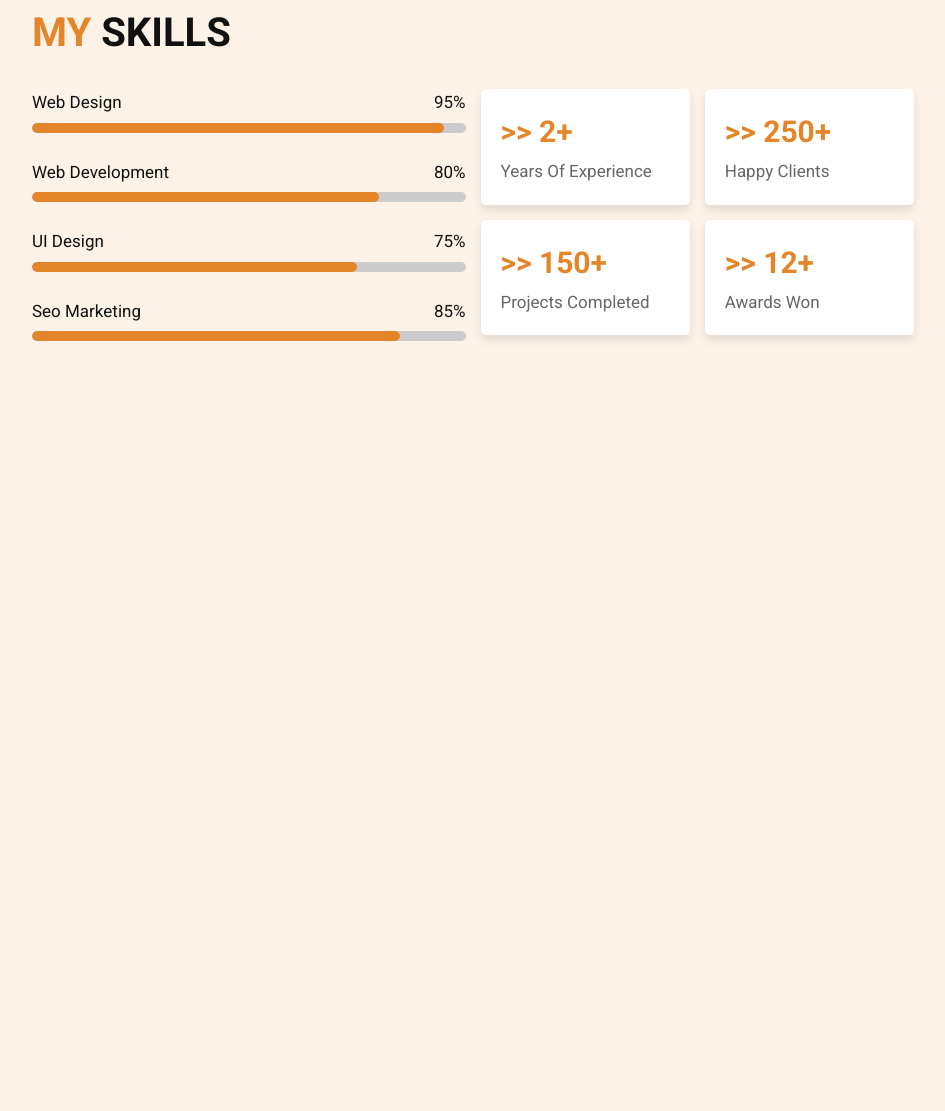
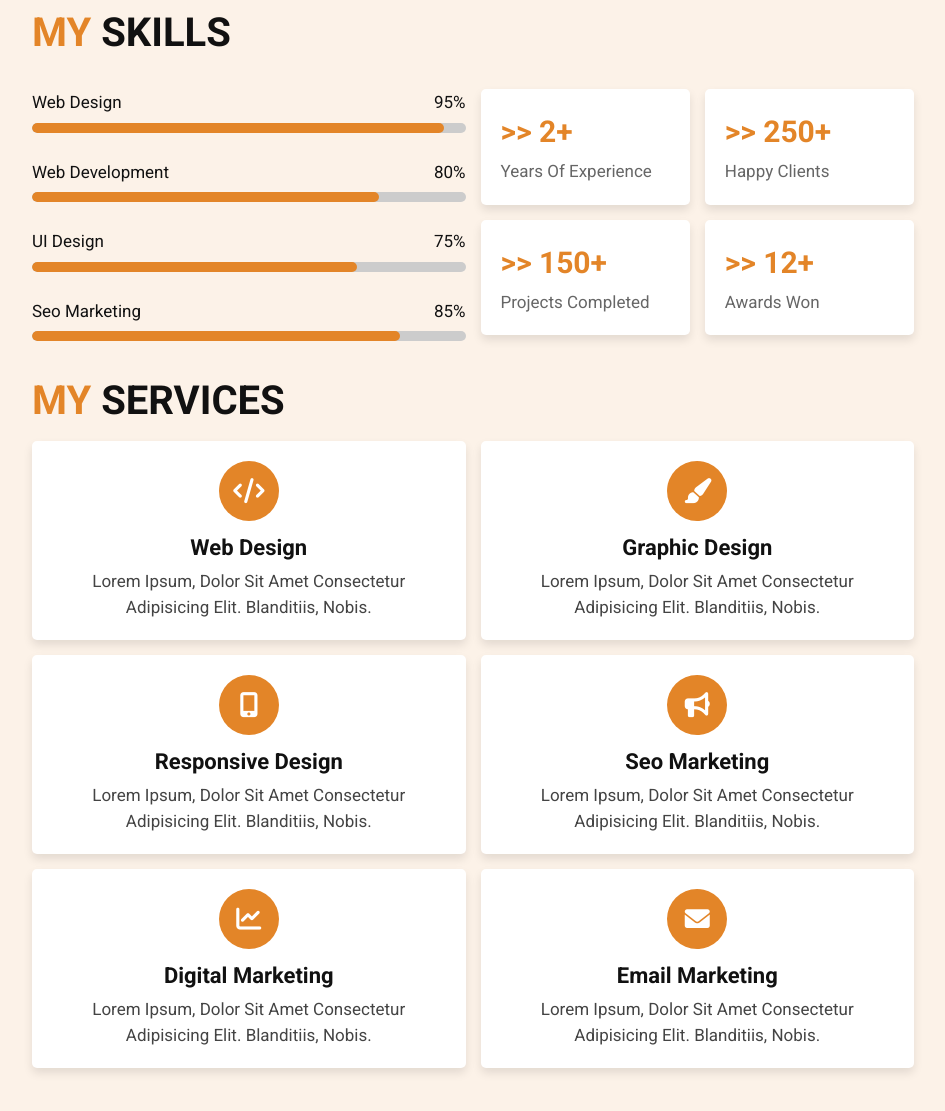
Before and after one commit to Marko4123/portfolio, a plain HTML site: page index.html in a window 1280 px wide. Shown: the part 1292-2403 px from the top of the page, without its empty margins (317-1262 px from the left). Before the commit the page ends 1653 px from the top, so only its background shows below. Drawn offline with nearby package versions, Linux system fonts and the light colour scheme.

Commit message:
My Personal Portfolio

```diff
--- a/css/style.css
+++ b/css/style.css
@@ -301,6 +301,38 @@ header .follow a:hover {
   font-size: 1.7rem;
   padding-top: 0.5rem;
 }
+.services .box-container {
+  display: flex;
+  flex-wrap: wrap;
+  gap: 1.5rem;
+}
+.services .box-container .box {
+  flex: 1 1 30rem;
+  text-align: center;
+  padding: 2rem;
+  background: #fff;
+  border-radius: 0.5rem;
+  box-shadow: 0 0.5rem 1rem rgba(0, 0, 0, 0.1);
+}
+.services .box-container .box i {
+  width: 6rem;
+  height: 6rem;
+  line-height: 6rem;
+  font-size: 2.5rem;
+  color: #fff;
+  background: var(--main-color);
+  border-radius: 50%;
+}
+.services .box-container .box h3 {
+  color: #111;
+  font-size: 2.2rem;
+  padding-top: 1rem;
+}
+.services .box-container .box p {
+  color: #444;
+  font-size: 1.7rem;
+  padding-top: 0.5rem;
+}
 
 /* media query */
 @media (max-width: 991px) {
--- a/index.html
+++ b/index.html
@@ -138,7 +138,62 @@
     </section>
     <!-- about section ends -->
     <!-- service section starts -->
+    <section class="services" id="services">
+      <h1 class="heading"><span>my </span>services</h1>
+      <div class="box-container">
+        <div class="box">
+          <i class="fas fa-code"></i>
+          <h3>web design</h3>
+          <p>
+            Lorem ipsum, dolor sit amet consectetur adipisicing elit.
+            Blanditiis, nobis.
+          </p>
+        </div>
+        <div class="box">
+          <i class="fas fa-paint-brush"></i>
+          <h3>graphic design</h3>
+          <p>
+            Lorem ipsum, dolor sit amet consectetur adipisicing elit.
+            Blanditiis, nobis.
+          </p>
+        </div>
+        <div class="box">
+          <i class="fas fa-mobile-alt"></i>
+          <h3>responsive design</h3>
+          <p>
+            Lorem ipsum, dolor sit amet consectetur adipisicing elit.
+            Blanditiis, nobis.
+          </p>
+        </div>
+        <div class="box">
+          <i class="fas fa-bullhorn"></i>
+          <h3>seo marketing</h3>
+          <p>
+            Lorem ipsum, dolor sit amet consectetur adipisicing elit.
+            Blanditiis, nobis.
+          </p>
+        </div>
+        <div class="box">
+          <i class="fas fa-chart-line"></i>
+          <h3>digital marketing</h3>
+          <p>
+            Lorem ipsum, dolor sit amet consectetur adipisicing elit.
+            Blanditiis, nobis.
+          </p>
+        </div>
+        <div class="box">
+          <i class="fas fa-envelope"></i>
+          <h3>email marketing</h3>
+          <p>
+            Lorem ipsum, dolor sit amet consectetur adipisicing elit.
+            Blanditiis, nobis.
+          </p>
+        </div>
+      </div>
+    </section>
     <!--  service section ends -->
+    <!-- experience section starts -->
+    <!-- experience section ends -->
 
     <!-- custom js file link -->
     <script src="js/script.js"></script>
```
